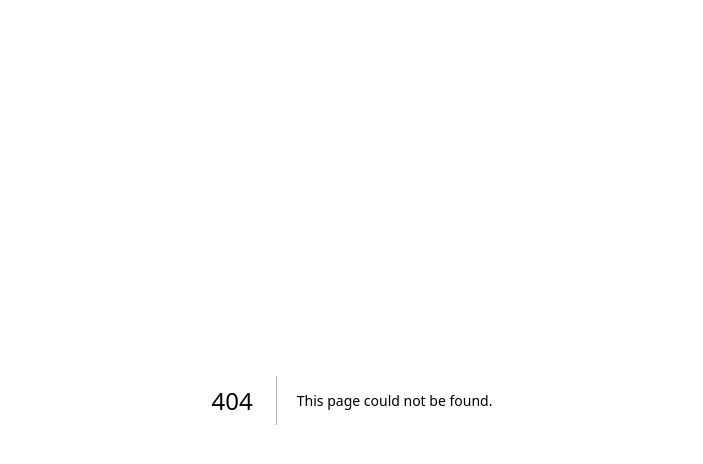
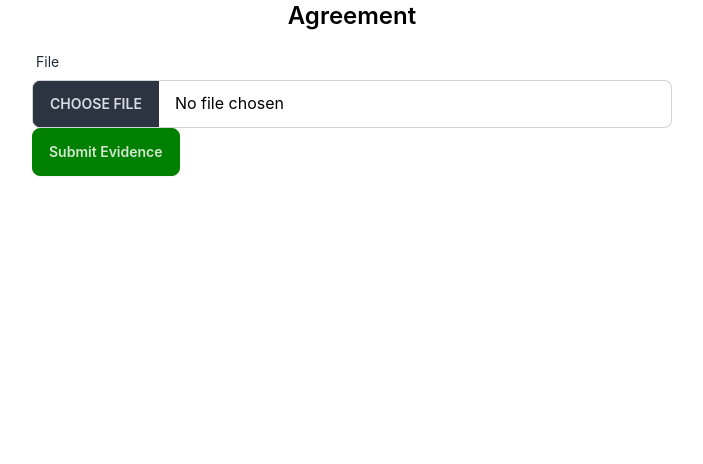
Before and after one commit to ic-monads/SimpliFI, a Next.js app: page /pdf in a window 1280 px wide. Before the commit this address had no page. Shown: the top 464 px of the page, without its empty margins (288-991 px from the left). Built offline with nearby package versions, Linux system fonts and the light colour scheme.

Commit message:
feat(PDF): :sparkles: Framework for agreement parsing

```diff
--- /dev/null
+++ b/src/app/pdf/page.tsx
@@ -0,0 +1,36 @@
+"use client";
+
+import { upload } from "@vercel/blob/client";
+import { useRef } from "react";
+import Submit from "../components/Submit";
+import { parseAgreement } from "../server-actions/pdf";
+
+function PDFForm() {
+
+  // const status = useFormStatus();
+  const fileInputRef = useRef<HTMLInputElement>(null);
+
+  const handleSubmit = async (formData: FormData) => {
+    if (fileInputRef.current?.files && fileInputRef.current.files.length > 0) {
+      const file = fileInputRef.current.files[0];
+      parseAgreement(file.name);
+    }
+  };
+
+  return (
+    <div className="flex flex-col items-center">
+      <h1 className="font-semibold text-2xl mb-3">Agreement</h1>
+      <form className="w-full sm:w-3/4 xl:w-1/2" action={handleSubmit}>
+        <div className="label">
+          <label htmlFor="file" className="label-text">File</label>
+        </div>
+        <input className="file-input file-input-bordered w-full" type="file" ref={fileInputRef} id="file" required />
+        <Submit text="Submit Evidence" />
+      </form >
+    </div >
+  )
+}
+
+export default function Page() {
+  return (<PDFForm />)
+}
--- /dev/null
+++ b/src/app/server-actions/pdf.ts
@@ -0,0 +1,5 @@
+"use server";
+
+export async function parseAgreement(file: string) {
+  console.log(file);
+}
```
